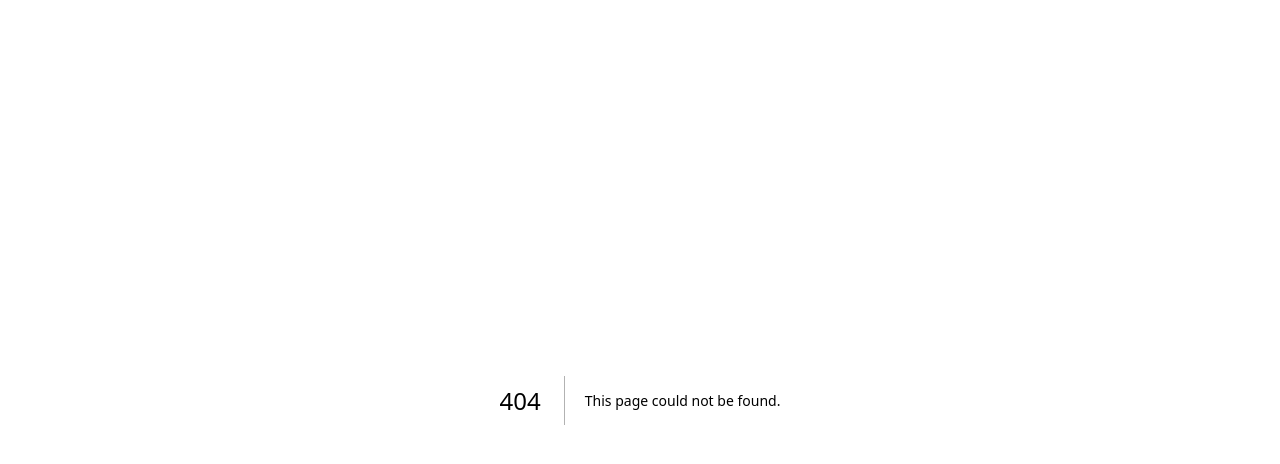
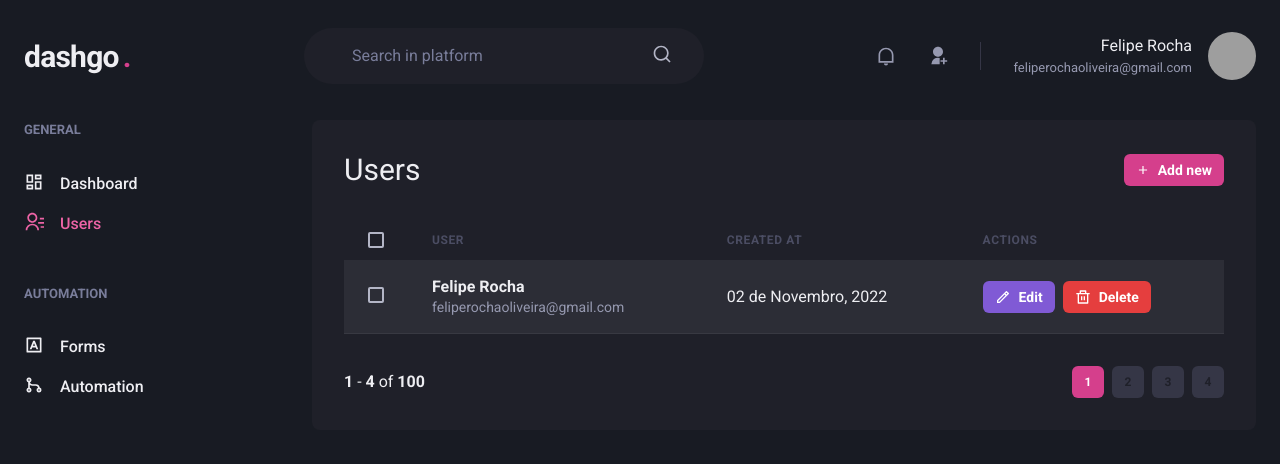
Before and after one commit to FelipeRochaOl/dashgo, a Next.js app: page /users in a window 1280 px wide. Before the commit this address had no page. Shown: the top 464 px of the page. Built offline with nearby package versions, Linux system fonts and the light colour scheme; grey boxes are pictures that could not be loaded.

Commit message:
Create list user page

```diff
--- /dev/null
+++ b/src/pages/users/index.tsx
@@ -0,0 +1,101 @@
+import { Box, Flex, Heading, HStack, Text } from "@chakra-ui/layout";
+import { Button, Checkbox, Icon, Table, TableContainer, Tbody, Td, Th, Thead, Tr, useBreakpointValue } from "@chakra-ui/react";
+import Link from "next/link";
+import { RiAddLine, RiDeleteBinLine, RiPencilLine } from 'react-icons/ri';
+
+import { Header } from "../../components/Header";
+import Pagination from "../../components/Pagination";
+import Sidebar from "../../components/Sidebar";
+
+export default function UserList() {
+  const isWideVersion = useBreakpointValue({ base: false, lg: true })
+  return (
+    <Box>
+      <Header />
+      <Flex w="100%" my={6} maxWidth={1480} mx="auto" px={[4, 6]}>
+        <Sidebar />
+        <Box flex={1} borderRadius={8} bgColor="gray.800" p={[2, 4, 8]}>
+          <Flex mb={8} justify="space-between" align="center">
+            <Heading size="lg" fontWeight="normal">Users</Heading>
+            <Link href='/users/create' passHref>
+              <Button
+                as="a"
+                size="sm"
+                fontSize="sm"
+                colorScheme="pink"
+                leftIcon={<Icon as={RiAddLine} />}
+              >
+                Add new
+              </Button>
+            </Link>
+          </Flex>
+          <TableContainer w="100%">
+            <Table colorScheme="whiteAlpha" variant='striped'>
+              <Thead>
+                <Tr>
+                  <Th px={[4, 4, 6]} color="gray.300" width={[4, 8]}>
+                    <Checkbox colorScheme="pink" fontSize={20} />
+                  </Th>
+                  <Th>
+                    User
+                  </Th>
+                  {isWideVersion && (
+                    <>
+                      <Th>
+                        Created At
+                      </Th>
+                      <Th>
+                        Actions
+                      </Th>
+                    </>
+                  )}
+                </Tr>
+              </Thead>
+              <Tbody>
+                <Tr>
+                  <Td px={[4, 4, 6]}>
+                    <Checkbox colorScheme="pink" />
+                  </Td>
+                  <Td>
+                    <Box>
+                      <Text fontWeight="bold">Felipe Rocha</Text>
+                      <Text fontSize="sm" color="gray.300">feliperochaoliveira@gmail.com</Text>
+                    </Box>
+                  </Td>
+                  {isWideVersion && (
+                    <>
+                      <Td>02 de Novembro, 2022</Td>
+                      <Td>
+                        <HStack spacing={2}>
+                          <Button
+                            as="a"
+                            size="sm"
+                            fontSize="sm"
+                            colorScheme="purple"
+                            leftIcon={<Icon as={RiPencilLine} fontSize={16} />}
+                          >
+                            Edit
+                          </Button>
+                          <Button
+                            as="a"
+                            size="sm"
+                            fontSize="sm"
+                            colorScheme="red"
+                            leftIcon={<Icon as={RiDeleteBinLine} fontSize={16} />}
+                          >
+                            Delete
+                          </Button>
+                        </HStack>
+                      </Td>
+                    </>
+                  )}
+                </Tr>
+              </Tbody>
+            </Table>
+          </TableContainer>
+          <Pagination />
+        </Box>
+      </Flex>
+    </Box>
+  )
+}
```
